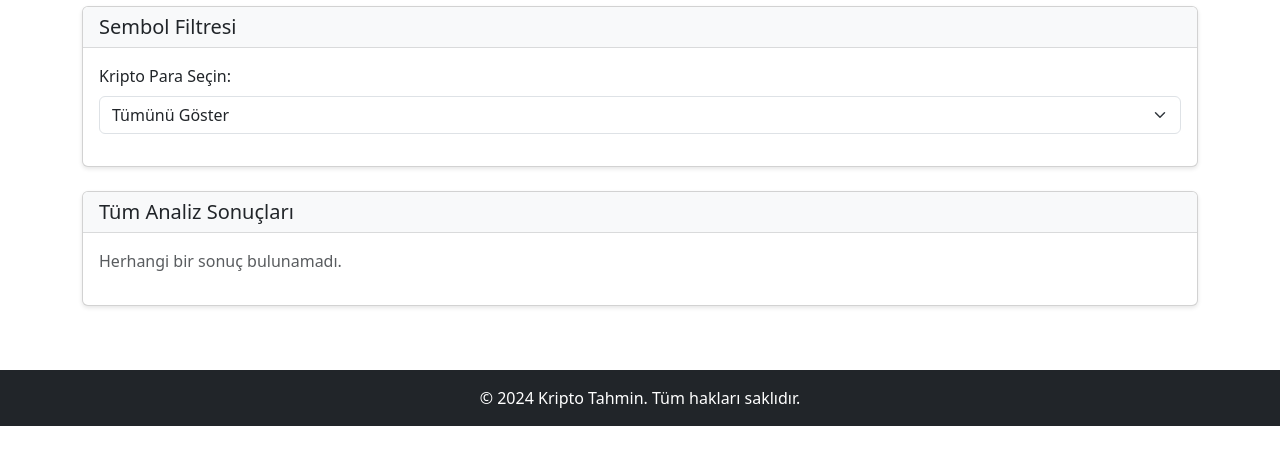
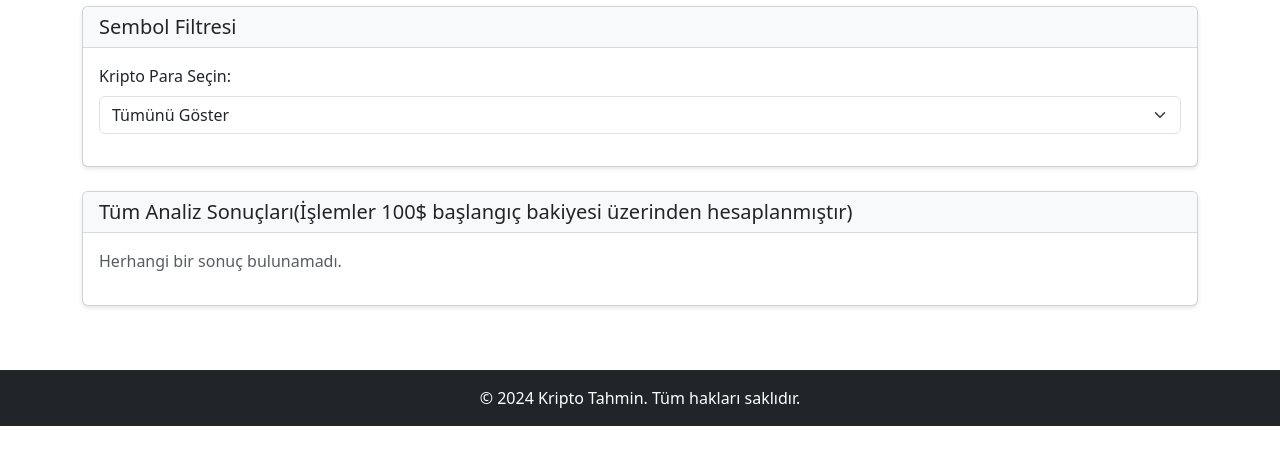
Before and after one commit to arenkos/KriptoTahmin, a Flask app: template app/templates/main/param_analysis.html in a window 1280 px wide. Shown: the part 176-640 px from the top of the page. Run offline with Flask 3, Linux system fonts and the light colour scheme; the template is opened without the code that fills it, so the values that code supplies are empty; some libraries are stand-ins or nearby versions.

Commit message:
Güncellendi

```diff
--- a/app/templates/main/param_analysis.html
+++ b/app/templates/main/param_analysis.html
@@ -37,7 +37,7 @@
                 {% if selected_symbol %}
                     {{ selected_symbol }} Analiz Sonuçları(İşlemler 100$ başlangıç bakiyesi üzerinden hesaplanmıştır)
                 {% else %}
-                    Tüm Analiz Sonuçları
+                    Tüm Analiz Sonuçları(İşlemler 100$ başlangıç bakiyesi üzerinden hesaplanmıştır)
                 {% endif %}
             </h5>
         </div>
```
